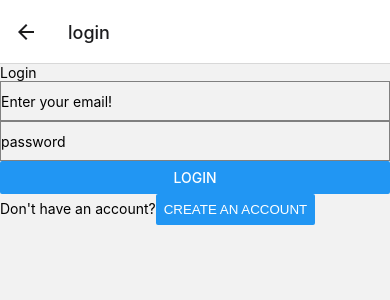
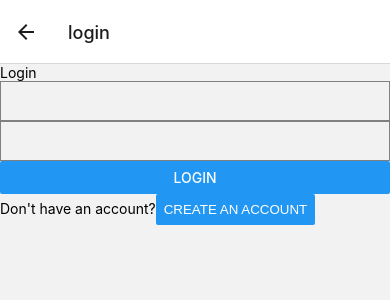
Before and after one commit to ShoyebAkter/firstreactnativeapp, a React Native app: screen /login in a window 390 px wide. Shown: the top 300 px of the page. Built offline with nearby package versions, Linux system fonts and the light colour scheme.

Commit message:
text string prblm

```diff
--- a/App.tsx
+++ b/App.tsx
@@ -12,10 +12,9 @@ export default function App() {
   return (
       <NavigationContainer>
       <Stack.Navigator initialRouteName='signup'>
-      <Stack.Screen name="signup" component={SignUp} />
+        <Stack.Screen name="signup" component={SignUp} />
         <Stack.Screen name="Home" component={Home} />
         <Stack.Screen name="login" component={Login} />
-
       </Stack.Navigator>
     </NavigationContainer>
   );
--- a/src/Login/Login.tsx
+++ b/src/Login/Login.tsx
@@ -1,10 +1,12 @@
 import { View, Text, Button, TextInput } from 'react-native'
-import React from 'react'
+import React, { useState } from 'react'
 import { auth } from '../../firebase';
 import { useSignInWithEmailAndPassword } from 'react-firebase-hooks/auth';
 import { ILoginType } from '../../types/datatypes';
 
 const Login = ({navigation}:any) => {
+    const [email,setEmail]=useState<string>("")
+    const [password,setPassword]=useState<string>("")
     const [
         signInWithEmailAndPassword,
         user,
@@ -21,17 +23,11 @@ const Login = ({navigation}:any) => {
       if (loading) {
         return <p>Loading...</p>;
       }
-    //   const handleLogin = async (event: React.SyntheticEvent): Promise<void> => {
-
-    //     event.preventDefault();
-    //     const target = event.target as typeof event.target & ILoginType;
-    //     const email: string = target.email.value;
-    //     const password: string = target.password.value;
-
-    //     await signInWithEmailAndPassword(email, password);
-    //     console.log(user);
-    //     //
-    //   }
+      const handleLogin = async (): Promise<void> => {
+        await signInWithEmailAndPassword(email, password);
+        navigation.navigate("Home")
+        //
+      }
   return (
     <View>
       <Text>Login</Text>
@@ -42,6 +38,8 @@ const Login = ({navigation}:any) => {
                     borderWidth: 1
                 }}
                 defaultValue="Enter your email!"
+                value={email}
+                onChangeText={(data)=>setEmail(data)}
             />
             <TextInput
                 style={{
@@ -50,11 +48,11 @@ const Login = ({navigation}:any) => {
                     borderWidth: 1
                 }}
                 defaultValue="password"
+                value={password}
+                onChangeText={(data)=>setPassword(data)}
             />
             <Button
-                onPress={() => {
-                    navigation.navigate("Home");
-                }}
+            onPress={handleLogin}
                 title={"Login"}
             />
             <Text>Don't have an account?
```
